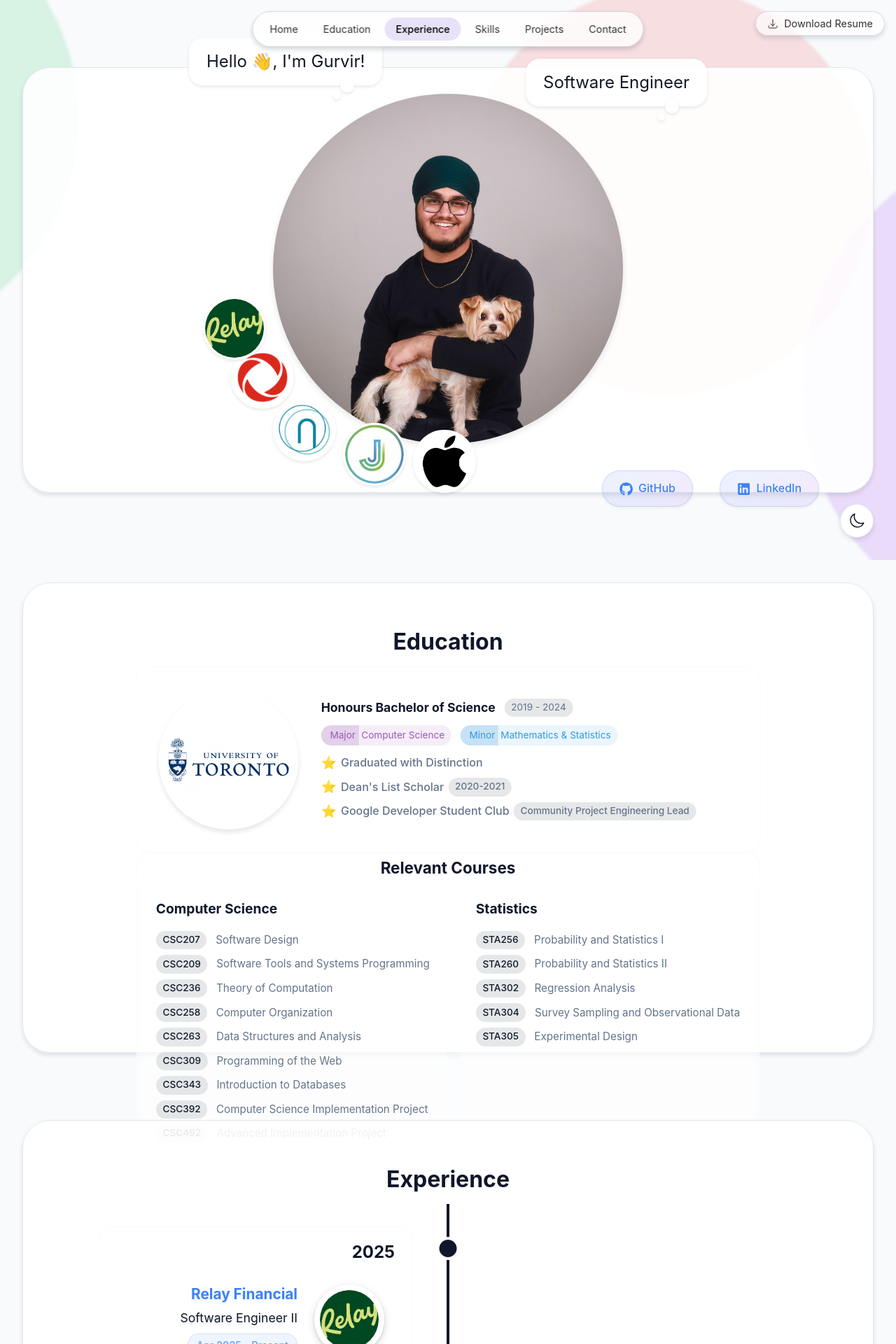
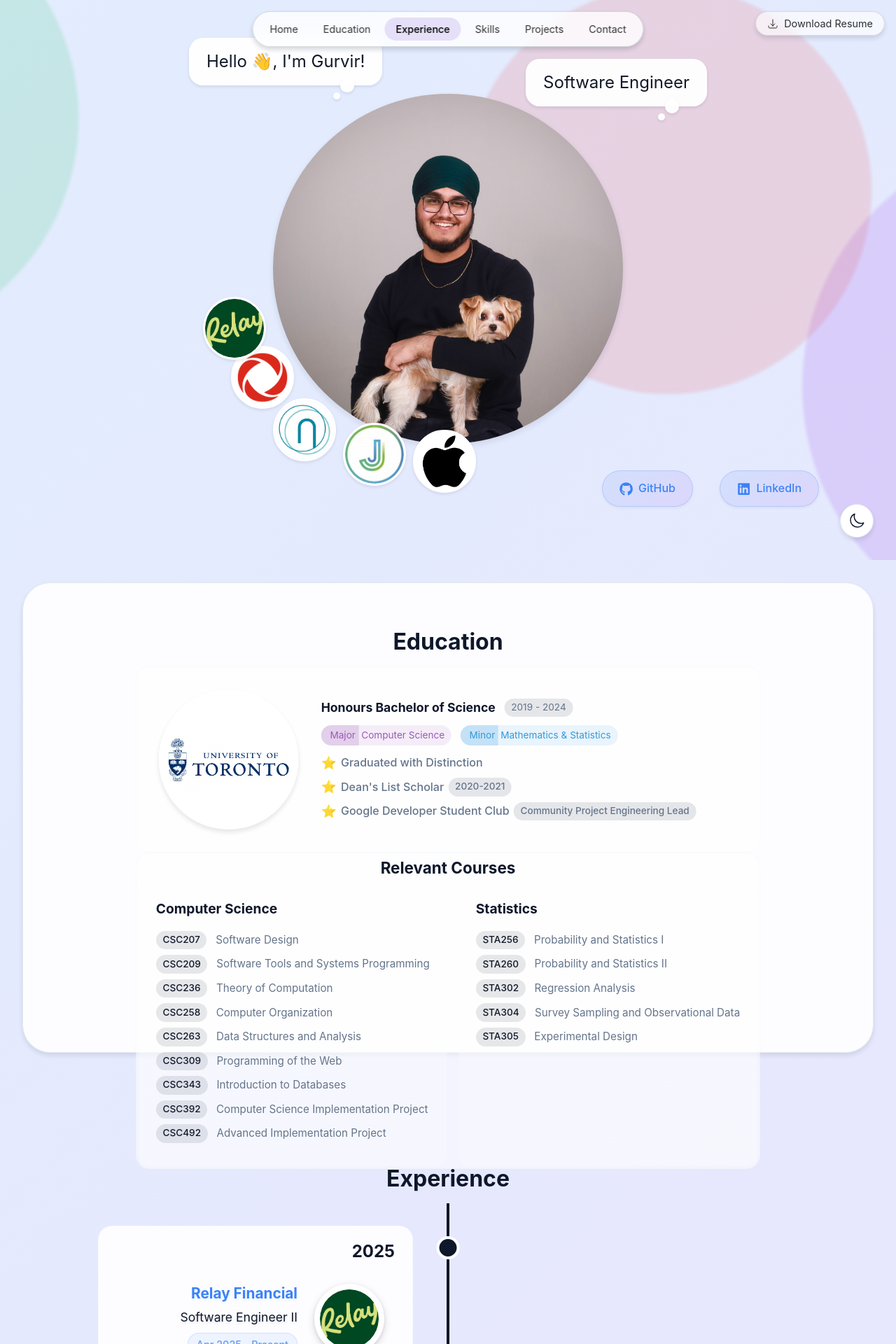
Before and after one commit to gurvirsasan/personal-website, a Next.js app: page / in a window 1280 px wide. Shown: the top 1920 px of the page at 70% size. Built offline with nearby package versions, Linux system fonts and the light colour scheme.

Commit message:
Added section card css changes

```diff
--- a/components/Header/Header.tsx
+++ b/components/Header/Header.tsx
@@ -6,7 +6,7 @@ export default function Header() {
 
   useEffect(() => {
     const handleScroll = () => {
-      const sections = ['home', 'about', 'experience', 'skills', 'projects', 'contact'];
+      const sections = ['home', 'education', 'experience', 'skills', 'projects', 'contact'];
       const viewportHeight = window.innerHeight;
       const viewportMiddle = viewportHeight / 2;
 
@@ -50,8 +50,8 @@ export default function Header() {
           Home
         </button>
         <button
-          className={`${styles.navLink} ${activeSection === 'about' ? styles.active : ''}`}
-          onClick={() => scrollToSection('about')}
+          className={`${styles.navLink} ${activeSection === 'education' ? styles.active : ''}`}
+          onClick={() => scrollToSection('education')}
         >
           Education
         </button>
--- a/components/SectionCard/SectionCard.module.css
+++ b/components/SectionCard/SectionCard.module.css
@@ -44,6 +44,17 @@
   flex-direction: column;
   justify-content: center;
   margin: 0 auto;
+}
+
+.gradientContainer {
+  background: linear-gradient(135deg, rgba(59, 130, 246, 0.2), rgba(147, 51, 234, 0.2));
+  border: 1px solid rgba(59, 130, 246, 0.25);
+}
+
+.noBackground {
+  background: transparent;
+  border: none;
+  box-shadow: none;
 }
 
 .container:hover {
--- a/components/SectionCard/SectionCard.tsx
+++ b/components/SectionCard/SectionCard.tsx
@@ -6,6 +6,8 @@ interface SectionCardProps {
   id: string;
   isFirstSection?: boolean;
   isTallSection?: boolean;
+  hasGradient?: boolean;
+  noBackground?: boolean;
 }
 
 export default function SectionCard({
@@ -14,6 +16,8 @@ export default function SectionCard({
   id,
   isFirstSection = false,
   isTallSection = false,
+  hasGradient = false,
+  noBackground = false,
 }: SectionCardProps) {
   return (
     <section
@@ -33,7 +37,7 @@ export default function SectionCard({
       }}
     >
       <div
-        className={styles.container}
+        className={`${styles.container} ${hasGradient ? styles.gradientContainer : ''} ${noBackground ? styles.noBackground : ''}`}
         style={{
           width: '100%',
           maxWidth: '2000px',
--- a/components/sections/Education/AboutSection.tsx
+++ b/components/sections/Education/AboutSection.tsx
@@ -4,7 +4,7 @@ import styles from './AboutSection.module.css';
 
 export default function AboutSection() {
   return (
-    <SectionCard id="about" title="Education">
+    <SectionCard id="education" title="Education">
       <div className={styles.aboutContent}>
         <div className={styles.education}>
           <Image
--- a/components/sections/Experience/ExperienceSection.module.css
+++ b/components/sections/Experience/ExperienceSection.module.css
@@ -26,10 +26,11 @@
 .timelineContent {
   width: 45%;
   padding: 25px 40px;
-  background: rgba(var(--card-bg), 0.5);
+  background: rgba(var(--card-bg), 0.9);
   border: 1px solid rgba(var(--card-border), 0.2);
   border-radius: 20px;
   position: relative;
+  /* opacity: 1; */
   transition: transform 0.3s ease;
 }
 
@@ -49,6 +50,7 @@
 
 .timelineContent:hover {
   transform: translateY(-5px);
+  opacity: 1;
 }
 
 .year {
--- a/components/sections/Experience/ExperienceSection.tsx
+++ b/components/sections/Experience/ExperienceSection.tsx
@@ -64,7 +64,7 @@ export default function ExperienceSection() {
   ];
 
   return (
-    <SectionCard id="experience" title="Experience" isTallSection={true}>
+    <SectionCard id="experience" title="Experience" isTallSection={true} noBackground={true}>
       <div className={styles.timeline}>
         {experiences.reverse().map((exp, index) => (
           <div key={`${exp.year}-${exp.company}-${index}`} className={styles.timelineItem}>
--- a/components/sections/Home/HomeSection.tsx
+++ b/components/sections/Home/HomeSection.tsx
@@ -5,7 +5,7 @@ import { FaLinkedin, FaGithub } from 'react-icons/fa';
 
 export default function HomeSection() {
   return (
-    <SectionCard id="home" isFirstSection={true}>
+    <SectionCard id="home" isFirstSection={true} hasGradient={true} noBackground={true}>
       <div className={styles.homeContent}>
         <div className={styles.profileContainer}>
           <div className={styles.thoughtBubble}>
--- a/styles/globals.css
+++ b/styles/globals.css
@@ -47,7 +47,8 @@ body {
 
 body {
   color: rgb(var(--text-primary));
-  background: rgb(var(--background-rgb));
+  background: linear-gradient(135deg, rgba(59, 130, 246, 0.15), rgba(147, 51, 234, 0.15));
+  min-height: 100vh;
 }
 
 a {
```
